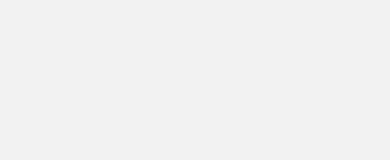
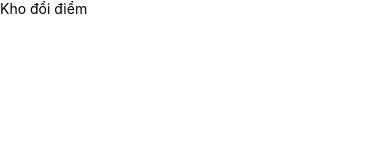
Before and after one commit to dacthanhthuan/AppDLCVN, a React Native app: screen /Home in a window 390 px wide. Shown: the top 160 px of the page. Built offline with nearby package versions, Linux system fonts and the light colour scheme.

Commit message:
tao folder data

```diff
--- a/src/screens/Home/index.js
+++ b/src/screens/Home/index.js
@@ -1,12 +1,13 @@
 import React from "react";
 import styles from "./styles";
-import {View} from 'react-native'
+import {SafeAreaView, Text, View} from 'react-native'
+
 const Home = () =>{
     return(
-        <View>
-
-        </View>
+        <SafeAreaView style={styles.container}>
+            <Text>Kho đổi điểm</Text>
+        </SafeAreaView>
     )
 }
 
-export default Home;
+export default React.memo(Home)
--- a/src/screens/Home/styles.js
+++ b/src/screens/Home/styles.js
@@ -1,4 +1,10 @@
 import {StyleSheet} from 'react-native';
-const styles = StyleSheet.create({});
+const styles = StyleSheet.create({
+    container:{
+        flex: 1,
+        backgroundColor: '#FFFFFF',
+        padding: 16
+    }
+});
 
 export default styles;
```
Also changed, not shown: App.tsx (+8 -6 lines).
